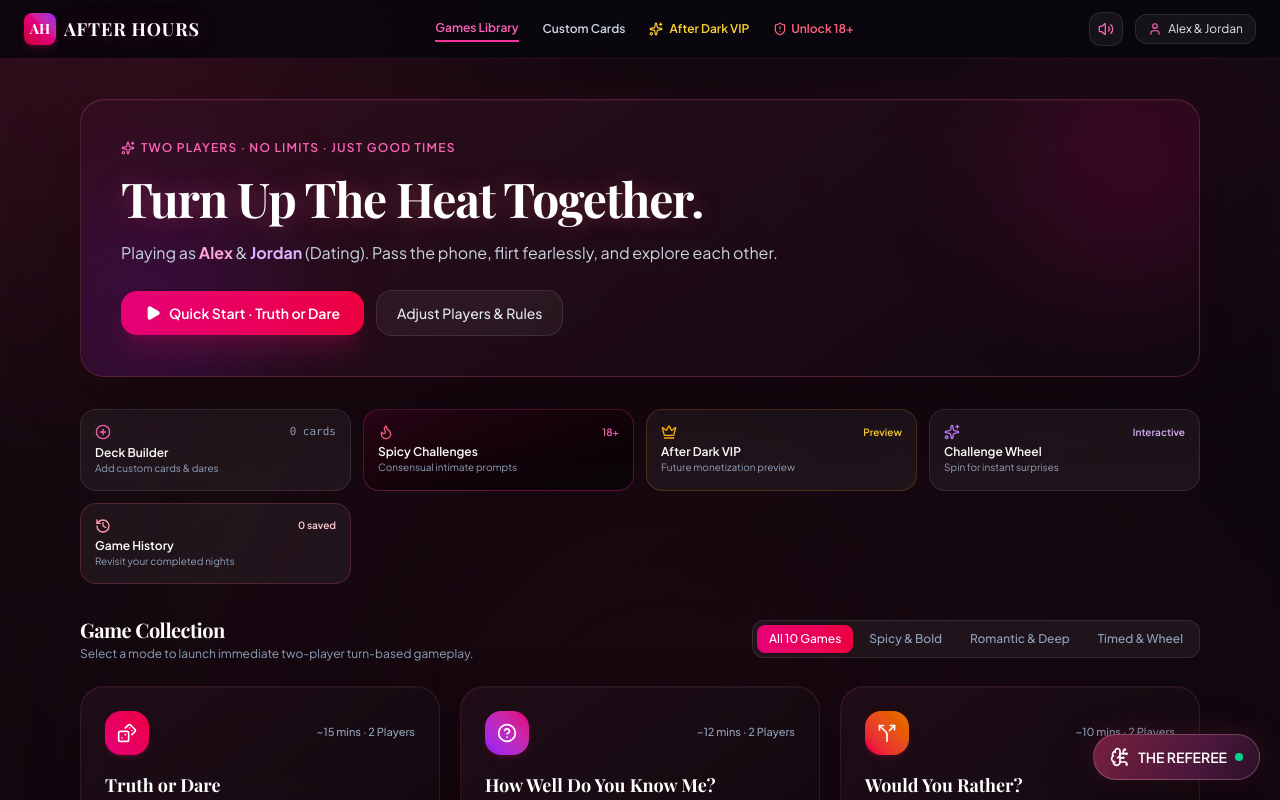
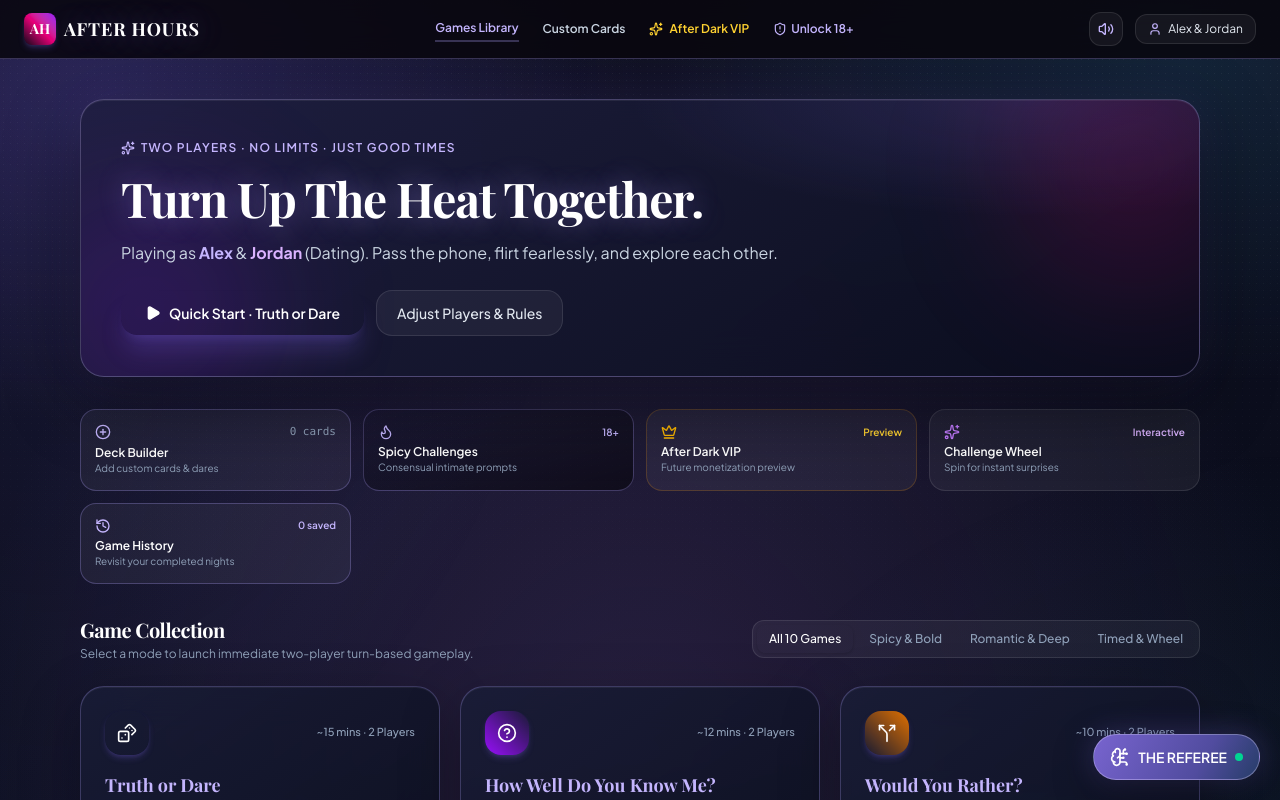
Before and after one commit to Amir2051/after-hour-minou-rz, a React (Vite) app: page / in a window 1280 px wide. Shown: the top 800 px of the page. Built offline with nearby package versions, Linux system fonts and the light colour scheme; a web font is replaced by a local one.

Commit message:
Redesign AFTER HOURS visual theme with midnight violet glass aesthetic

```diff
--- a/src/index.css
+++ b/src/index.css
@@ -5,10 +5,12 @@
   :root {
     --font-sans: 'Plus Jakarta Sans', system-ui, -apple-system, BlinkMacSystemFont, 'Segoe UI', Roboto, sans-serif;
     --font-serif: 'Playfair Display', Georgia, serif;
-    --after-hours-ink: #080609;
-    --after-hours-wine: #19070f;
-    --after-hours-burgundy: #300b1a;
-    --after-hours-rose: #f05a86;
+    --after-hours-ink: #070914;
+    --after-hours-wine: #11152a;
+    --after-hours-burgundy: #242044;
+    --after-hours-rose: #c4a6ff;
+    --after-hours-violet: #9b7bff;
+    --after-hours-gold: #e8c98a;
   }
 
   html { min-height: 100%; background: var(--after-hours-ink); }
@@ -17,12 +19,12 @@
     min-height: 100vh;
     font-family: var(--font-sans);
     background:
-      radial-gradient(ellipse at 12% 8%, rgba(105, 24, 53, .30), transparent 38rem),
-      radial-gradient(ellipse at 88% 18%, rgba(75, 23, 66, .20), transparent 34rem),
-      radial-gradient(ellipse at 52% 100%, rgba(65, 12, 31, .24), transparent 42rem),
-      linear-gradient(145deg, #09070a 0%, #10070d 48%, #080609 100%);
+      radial-gradient(ellipse at 8% 12%, rgba(82, 69, 164, .34), transparent 34rem),
+      radial-gradient(ellipse at 92% 8%, rgba(40, 104, 135, .22), transparent 32rem),
+      radial-gradient(ellipse at 50% 100%, rgba(123, 76, 160, .24), transparent 42rem),
+      linear-gradient(135deg, #070914 0%, #101326 44%, #090b18 100%);
     background-attachment: fixed;
-    color: #f8f1f5;
+    color: #f4f1ff;
     overflow-x: hidden;
     -webkit-tap-highlight-color: transparent;
   }
@@ -31,57 +33,77 @@
     content: "";
     position: fixed;
     inset: 0;
-    z-index: -1;
+    z-index: 0;
     pointer-events: none;
-    opacity: .18;
-    background-image: radial-gradient(rgba(255,255,255,.18) .55px, transparent .55px);
-    background-size: 5px 5px;
-    mask-image: linear-gradient(to bottom, black, transparent 85%);
+    opacity: .22;
+    background-image:
+      linear-gradient(rgba(183, 170, 255, .045) 1px, transparent 1px),
+      linear-gradient(90deg, rgba(183, 170, 255, .045) 1px, transparent 1px),
+      radial-gradient(rgba(255,255,255,.28) .65px, transparent .65px);
+    background-size: 54px 54px, 54px 54px, 7px 7px;
+    mask-image: linear-gradient(to bottom, black, transparent 88%);
   }
 
+  #root { position: relative; isolation: isolate; }
   button, input, textarea { font: inherit; }
-  ::selection { background: rgba(240, 90, 134, .32); color: white; }
+  ::selection { background: rgba(155, 123, 255, .38); color: white; }
 }
 
 .after-hours-shell {
   min-height: 100vh;
   background:
-    radial-gradient(ellipse at 0% 0%, rgba(111, 24, 54, .17), transparent 35rem),
-    radial-gradient(ellipse at 100% 42%, rgba(76, 20, 62, .13), transparent 38rem);
+    radial-gradient(ellipse at 4% 0%, rgba(93, 78, 173, .20), transparent 34rem),
+    radial-gradient(ellipse at 100% 48%, rgba(36, 111, 137, .13), transparent 38rem);
 }
 
 .glass-panel {
-  background: linear-gradient(145deg, rgba(35, 15, 25, .76), rgba(14, 10, 15, .88));
-  backdrop-filter: blur(18px);
-  -webkit-backdrop-filter: blur(18px);
-  border: 1px solid rgba(240, 90, 134, .14);
-  box-shadow: inset 0 1px 0 rgba(255,255,255,.035), 0 18px 55px rgba(0,0,0,.22);
+  background: linear-gradient(145deg, rgba(25, 29, 55, .82), rgba(11, 14, 29, .91));
+  backdrop-filter: blur(20px);
+  -webkit-backdrop-filter: blur(20px);
+  border: 1px solid rgba(177, 161, 255, .19);
+  box-shadow: inset 0 1px 0 rgba(255,255,255,.055), 0 20px 60px rgba(0,0,0,.30);
 }
 
 .glass-panel-glow {
-  background: linear-gradient(145deg, rgba(51, 15, 31, .82), rgba(17, 9, 16, .93));
-  backdrop-filter: blur(22px);
-  -webkit-backdrop-filter: blur(22px);
-  border: 1px solid rgba(240, 90, 134, .25);
-  box-shadow: 0 18px 65px rgba(0,0,0,.38), 0 0 38px rgba(139, 28, 70, .13), inset 0 1px 0 rgba(255,255,255,.05);
+  background:
+    radial-gradient(ellipse at 85% 0%, rgba(111, 91, 197, .22), transparent 25rem),
+    linear-gradient(145deg, rgba(31, 31, 64, .94), rgba(10, 13, 28, .97));
+  backdrop-filter: blur(24px);
+  -webkit-backdrop-filter: blur(24px);
+  border: 1px solid rgba(197, 180, 255, .30);
+  box-shadow: 0 22px 75px rgba(0,0,0,.48), 0 0 48px rgba(105, 91, 190, .17), inset 0 1px 0 rgba(255,255,255,.07);
 }
 
 .glass-card-interactive { transition: all .25s cubic-bezier(.16,1,.3,1); }
 .glass-card-interactive:active { transform: scale(.98); }
-.text-glow-pink { text-shadow: 0 0 24px rgba(240, 90, 134, .34); }
-.glow-burgundy { box-shadow: 0 0 35px -5px rgba(157, 23, 77, .4); }
+.text-glow-pink { text-shadow: 0 0 28px rgba(174, 151, 255, .42); }
+.glow-burgundy { box-shadow: 0 0 38px -5px rgba(112, 91, 203, .48); }
 
 .referee-launcher {
-  background: linear-gradient(120deg, #76203e, #4a173b 65%, #291126);
-  border: 1px solid rgba(255, 179, 204, .28);
-  box-shadow: 0 12px 42px rgba(0,0,0,.48), 0 0 28px rgba(198, 49, 100, .24);
+  background: linear-gradient(120deg, #7864cf, #514c9f 65%, #263d68);
+  border: 1px solid rgba(220, 210, 255, .38);
+  box-shadow: 0 12px 42px rgba(0,0,0,.48), 0 0 30px rgba(139, 121, 255, .30);
 }
 
 .referee-panel {
   background:
-    radial-gradient(ellipse at 90% 0%, rgba(124, 31, 70, .18), transparent 25rem),
-    linear-gradient(145deg, #1b0d15, #0d090e 68%);
+    radial-gradient(ellipse at 90% 0%, rgba(110, 96, 194, .24), transparent 25rem),
+    linear-gradient(145deg, #191a36, #0a0d1d 68%);
 }
+
+/* Retint the shared interface accents so the new palette reaches existing screens. */
+.after-hours-shell [class*="text-pink-"],
+.after-hours-shell [class*="text-rose-"] { color: #c4b5fd !important; }
+.after-hours-shell [class*="border-pink-"],
+.after-hours-shell [class*="border-rose-"] { border-color: rgba(177, 161, 255, .28) !important; }
+.after-hours-shell [class*="shadow-pink-"],
+.after-hours-shell [class*="shadow-rose-"] { --tw-shadow-color: rgba(112, 91, 203, .28) !important; }
+.after-hours-shell [class*="from-pink-"],
+.after-hours-shell [class*="from-rose-"] { --tw-gradient-from: #6555b5 var(--tw-gradient-from-position) !important; }
+.after-hours-shell [class*="to-pink-"],
+.after-hours-shell [class*="to-rose-"] { --tw-gradient-to: #8b78dc var(--tw-gradient-to-position) !important; }
+.after-hours-shell [class*="bg-pink-950"],
+.after-hours-shell [class*="bg-rose-950"] { background-color: rgba(42, 39, 82, .58) !important; }
 
 @keyframes pulseSubtle {
   0%, 100% { opacity: 1; transform: scale(1); }
```
